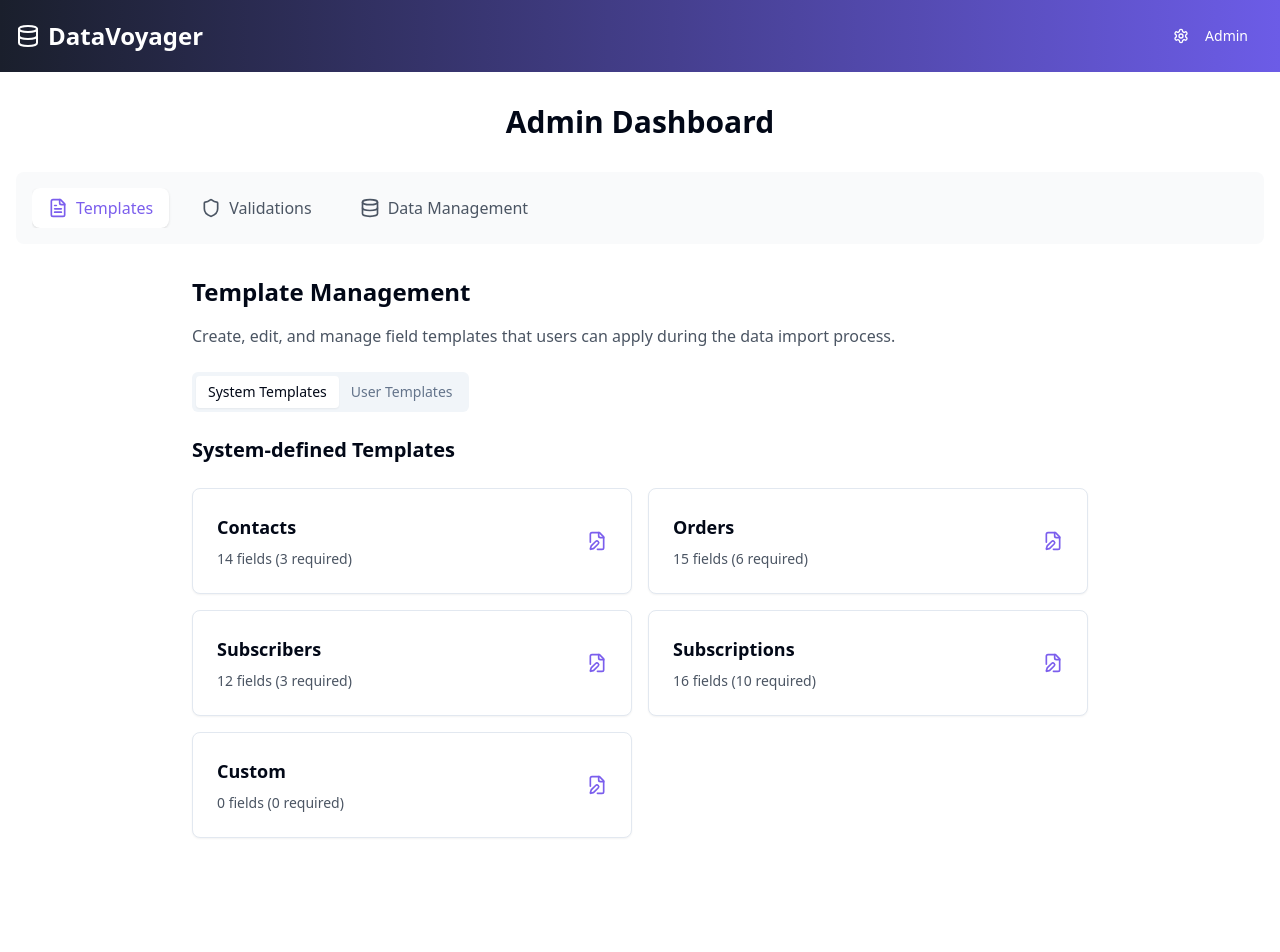
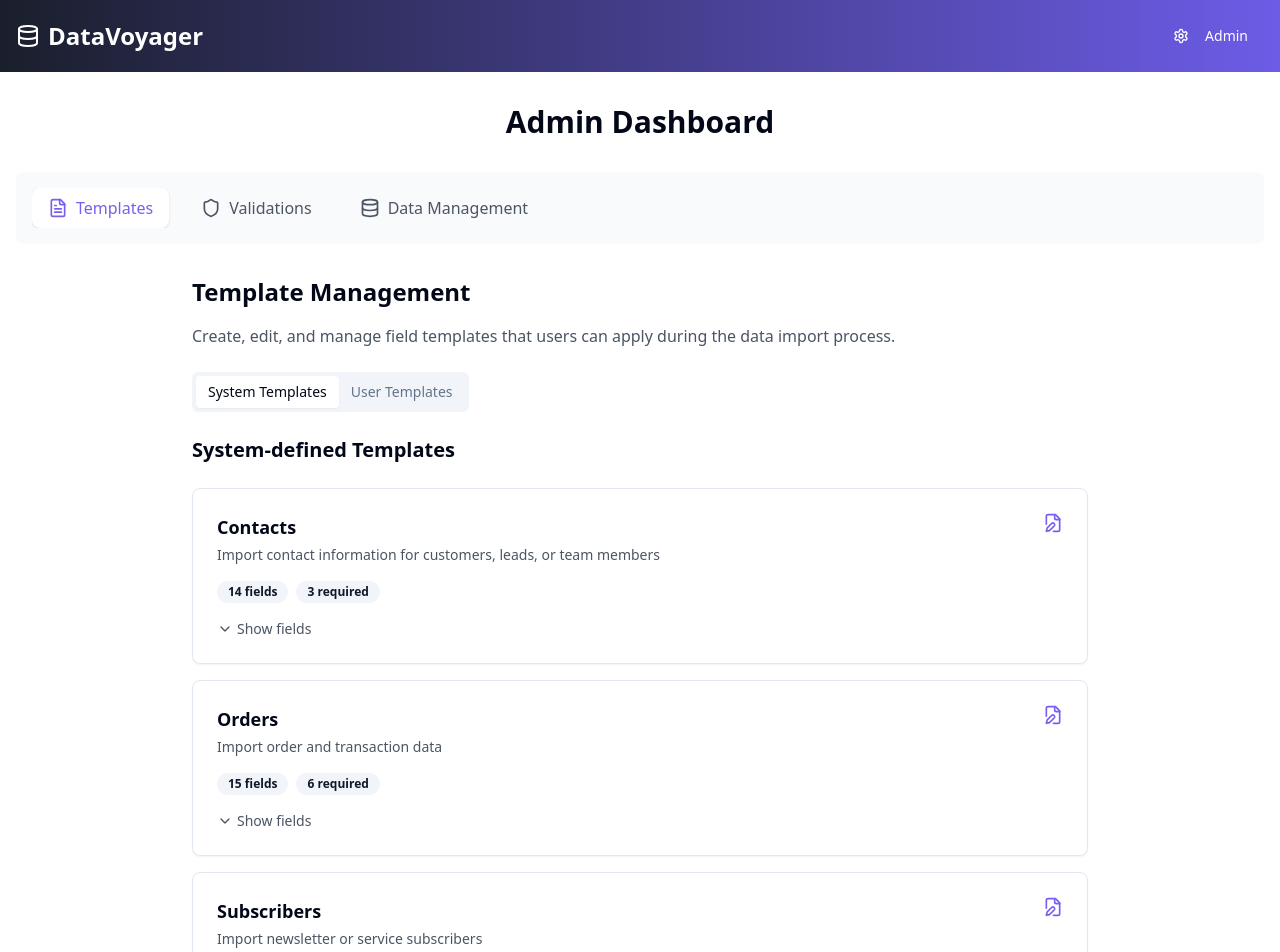
Before and after one commit to Hems546/DataImport-NewUI, a React (Vite) app: page /admin in a window 1280 px wide. Shown: the top 952 px of the page. Before the commit the page ends 902 px from the top, so only its background shows below. Built offline with nearby package versions, Linux system fonts and the light colour scheme.

Commit message:
feat: Implement system templates
Implement system templates with fields and required fields for different import types.

```diff
--- a/src/components/admin/TemplateCard.tsx
+++ b/src/components/admin/TemplateCard.tsx
@@ -1,26 +1,83 @@
 
-import { FileEdit } from "lucide-react";
+import { FileEdit, ChevronDown, ChevronUp } from "lucide-react";
+import { useState } from "react";
 import { Card, CardContent } from "@/components/ui/card";
+import { Badge } from "@/components/ui/badge";
+
+interface TemplateField {
+  name: string;
+  type: string;
+  required: boolean;
+  description: string;
+}
 
 interface TemplateCardProps {
   title: string;
-  fields: number;
-  required: number;
+  description: string;
+  fields: TemplateField[];
 }
 
-export default function TemplateCard({ title, fields, required }: TemplateCardProps) {
+export default function TemplateCard({ title, description, fields }: TemplateCardProps) {
+  const [isExpanded, setIsExpanded] = useState(false);
+  const requiredFields = fields.filter(field => field.required);
+
   return (
     <Card className="hover:shadow-md transition-shadow">
-      <CardContent className="p-6 flex justify-between items-center">
-        <div>
-          <h4 className="text-lg font-semibold mb-2">{title}</h4>
-          <p className="text-sm text-gray-600">
-            {fields} fields ({required} required)
-          </p>
+      <CardContent className="p-6">
+        <div className="flex justify-between items-start mb-4">
+          <div>
+            <h4 className="text-lg font-semibold">{title}</h4>
+            <p className="text-sm text-gray-600 mt-1">{description}</p>
+          </div>
+          <button className="text-primary hover:text-primary/80">
+            <FileEdit className="w-5 h-5" />
+          </button>
         </div>
-        <button className="text-primary hover:text-primary/80">
-          <FileEdit className="w-5 h-5" />
-        </button>
+
+        <div className="flex flex-wrap gap-2 mb-4">
+          <Badge variant="secondary">{fields.length} fields</Badge>
+          <Badge variant="secondary">{requiredFields.length} required</Badge>
+        </div>
+
+        {fields.length > 0 && (
+          <button
+            onClick={() => setIsExpanded(!isExpanded)}
+            className="flex items-center text-sm text-gray-600 hover:text-gray-900"
+          >
+            {isExpanded ? (
+              <>
+                <ChevronUp className="w-4 h-4 mr-1" />
+                Hide fields
+              </>
+            ) : (
+              <>
+                <ChevronDown className="w-4 h-4 mr-1" />
+                Show fields
+              </>
+            )}
+          </button>
+        )}
+
+        {isExpanded && (
+          <div className="mt-4 space-y-2">
+            {fields.map((field) => (
+              <div key={field.name} className="p-2 bg-gray-50 rounded-md">
+                <div className="flex items-start justify-between">
+                  <div>
+                    <span className="font-medium">{field.name}</span>
+                    <p className="text-sm text-gray-600">{field.description}</p>
+                  </div>
+                  <div className="flex gap-2">
+                    <Badge variant="outline">{field.type}</Badge>
+                    {field.required && (
+                      <Badge variant="destructive">Required</Badge>
+                    )}
+                  </div>
+                </div>
+              </div>
+            ))}
+          </div>
+        )}
       </CardContent>
     </Card>
   );
--- /dev/null
+++ b/src/data/systemTemplates.ts
@@ -0,0 +1,102 @@
+
+type TemplateField = {
+  name: string;
+  type: 'string' | 'number' | 'date' | 'email' | 'phone' | 'boolean';
+  required: boolean;
+  description: string;
+};
+
+type SystemTemplate = {
+  title: string;
+  description: string;
+  fields: TemplateField[];
+};
+
+export const systemTemplates: SystemTemplate[] = [
+  {
+    title: "Contacts",
+    description: "Import contact information for customers, leads, or team members",
+    fields: [
+      { name: "firstName", type: "string", required: true, description: "Contact's first name" },
+      { name: "lastName", type: "string", required: true, description: "Contact's last name" },
+      { name: "email", type: "email", required: true, description: "Primary email address" },
+      { name: "phone", type: "phone", required: false, description: "Contact phone number" },
+      { name: "company", type: "string", required: false, description: "Company or organization" },
+      { name: "title", type: "string", required: false, description: "Job title or position" },
+      { name: "department", type: "string", required: false, description: "Department or team" },
+      { name: "address", type: "string", required: false, description: "Physical address" },
+      { name: "city", type: "string", required: false, description: "City" },
+      { name: "state", type: "string", required: false, description: "State or province" },
+      { name: "country", type: "string", required: false, description: "Country" },
+      { name: "zipCode", type: "string", required: false, description: "ZIP or postal code" },
+      { name: "isActive", type: "boolean", required: false, description: "Contact status" },
+      { name: "notes", type: "string", required: false, description: "Additional notes" }
+    ]
+  },
+  {
+    title: "Orders",
+    description: "Import order and transaction data",
+    fields: [
+      { name: "orderNumber", type: "string", required: true, description: "Unique order identifier" },
+      { name: "orderDate", type: "date", required: true, description: "Date of order" },
+      { name: "customerName", type: "string", required: true, description: "Customer's full name" },
+      { name: "customerEmail", type: "email", required: true, description: "Customer's email" },
+      { name: "totalAmount", type: "number", required: true, description: "Order total amount" },
+      { name: "paymentStatus", type: "string", required: true, description: "Payment status" },
+      { name: "paymentMethod", type: "string", required: false, description: "Method of payment" },
+      { name: "currency", type: "string", required: false, description: "Currency code" },
+      { name: "shippingAddress", type: "string", required: false, description: "Shipping address" },
+      { name: "billingAddress", type: "string", required: false, description: "Billing address" },
+      { name: "shippingMethod", type: "string", required: false, description: "Shipping method" },
+      { name: "trackingNumber", type: "string", required: false, description: "Tracking number" },
+      { name: "notes", type: "string", required: false, description: "Order notes" },
+      { name: "status", type: "string", required: false, description: "Order status" },
+      { name: "items", type: "string", required: false, description: "Order items (JSON)" }
+    ]
+  },
+  {
+    title: "Subscribers",
+    description: "Import newsletter or service subscribers",
+    fields: [
+      { name: "email", type: "email", required: true, description: "Subscriber's email address" },
+      { name: "subscriptionDate", type: "date", required: true, description: "Date of subscription" },
+      { name: "status", type: "string", required: true, description: "Subscription status" },
+      { name: "firstName", type: "string", required: false, description: "First name" },
+      { name: "lastName", type: "string", required: false, description: "Last name" },
+      { name: "preferences", type: "string", required: false, description: "Content preferences" },
+      { name: "source", type: "string", required: false, description: "Subscription source" },
+      { name: "timezone", type: "string", required: false, description: "Subscriber's timezone" },
+      { name: "lastEmailDate", type: "date", required: false, description: "Last email received" },
+      { name: "tags", type: "string", required: false, description: "Subscriber tags" },
+      { name: "optInDate", type: "date", required: false, description: "Opt-in confirmation date" },
+      { name: "unsubscribeDate", type: "date", required: false, description: "Unsubscribe date" }
+    ]
+  },
+  {
+    title: "Subscriptions",
+    description: "Import subscription service or membership data",
+    fields: [
+      { name: "subscriptionId", type: "string", required: true, description: "Unique subscription ID" },
+      { name: "customerId", type: "string", required: true, description: "Customer identifier" },
+      { name: "planName", type: "string", required: true, description: "Subscription plan name" },
+      { name: "startDate", type: "date", required: true, description: "Start date" },
+      { name: "status", type: "string", required: true, description: "Subscription status" },
+      { name: "billingFrequency", type: "string", required: true, description: "Billing frequency" },
+      { name: "amount", type: "number", required: true, description: "Subscription amount" },
+      { name: "currency", type: "string", required: false, description: "Currency code" },
+      { name: "nextBillingDate", type: "date", required: false, description: "Next billing date" },
+      { name: "lastBillingDate", type: "date", required: false, description: "Last billing date" },
+      { name: "paymentMethod", type: "string", required: false, description: "Payment method" },
+      { name: "cancelDate", type: "date", required: false, description: "Cancellation date" },
+      { name: "notes", type: "string", required: false, description: "Additional notes" },
+      { name: "discounts", type: "string", required: false, description: "Applied discounts" },
+      { name: "features", type: "string", required: false, description: "Included features" },
+      { name: "autoRenew", type: "boolean", required: false, description: "Auto-renewal status" }
+    ]
+  },
+  {
+    title: "Custom",
+    description: "Create a custom import template",
+    fields: []
+  }
+];
--- a/src/pages/AdminDashboard.tsx
+++ b/src/pages/AdminDashboard.tsx
@@ -1,22 +1,13 @@
-
 import React, { useState } from "react";
 import { FileText, Shield, Database } from "lucide-react";
 import { Tabs, TabsList, TabsTrigger, TabsContent } from "@/components/ui/tabs";
-import { Card } from "@/components/ui/card";
 import TemplateCard from "@/components/admin/TemplateCard";
 import { ValidationManager } from "@/components/admin/ValidationManager";
 import Header from "@/components/Header";
+import { systemTemplates } from "@/data/systemTemplates";
 
 export default function AdminDashboard() {
   const [activeTab, setActiveTab] = useState('templates');
-
-  const systemTemplates = [
-    { title: "Contacts", fields: 14, required: 3 },
-    { title: "Orders", fields: 15, required: 6 },
-    { title: "Subscribers", fields: 12, required: 3 },
-    { title: "Subscriptions", fields: 16, required: 10 },
-    { title: "Custom", fields: 0, required: 0 },
-  ];
 
   return (
     <div className="min-h-screen flex flex-col">
@@ -64,13 +55,13 @@ export default function AdminDashboard() {
                 <TabsContent value="system">
                   <div className="mt-6">
                     <h3 className="text-xl font-bold mb-6">System-defined Templates</h3>
-                    <div className="grid grid-cols-1 md:grid-cols-2 gap-4">
+                    <div className="grid grid-cols-1 gap-4">
                       {systemTemplates.map((template) => (
                         <TemplateCard
                           key={template.title}
                           title={template.title}
+                          description={template.description}
                           fields={template.fields}
-                          required={template.required}
                         />
                       ))}
                     </div>
```
